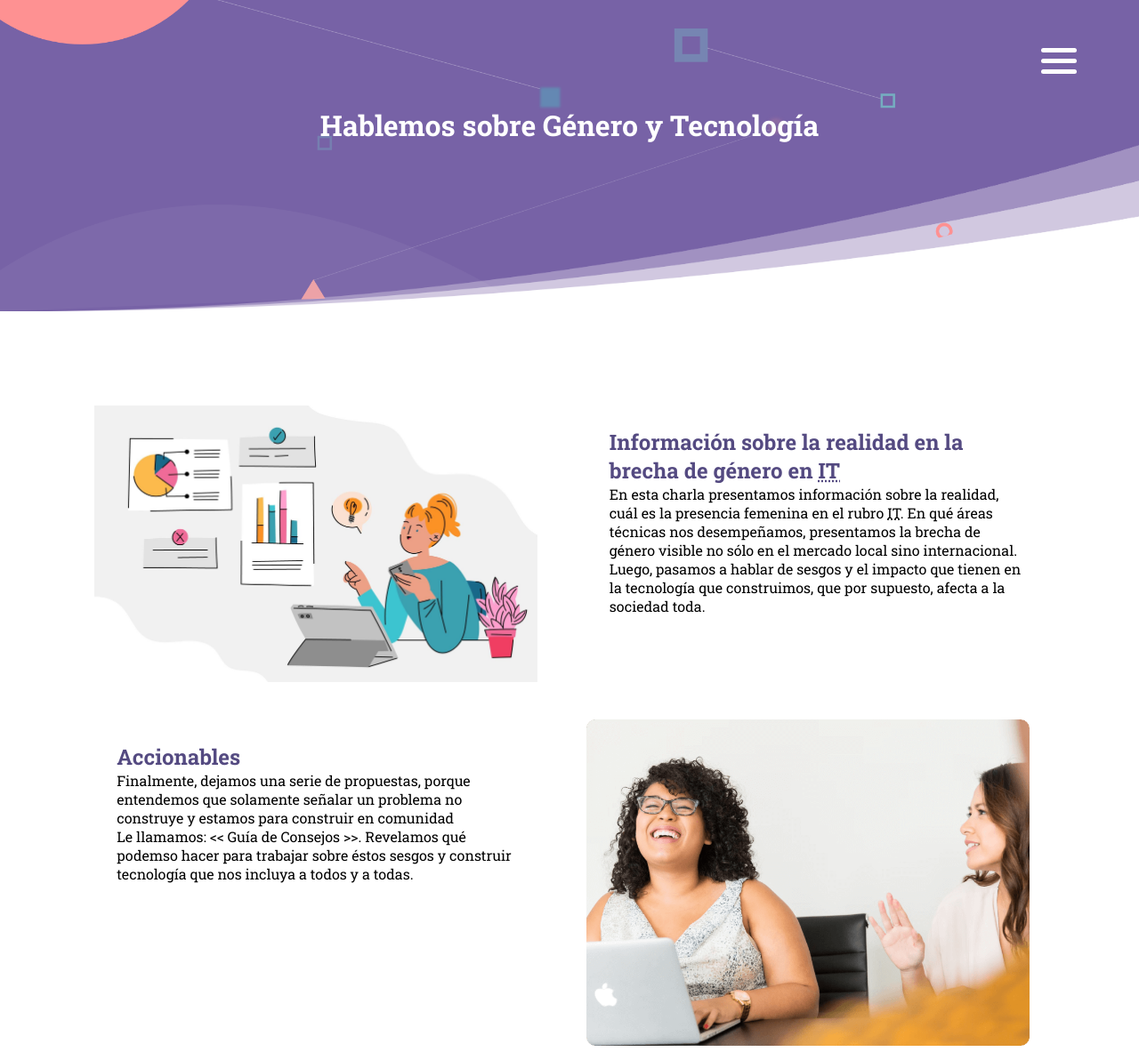
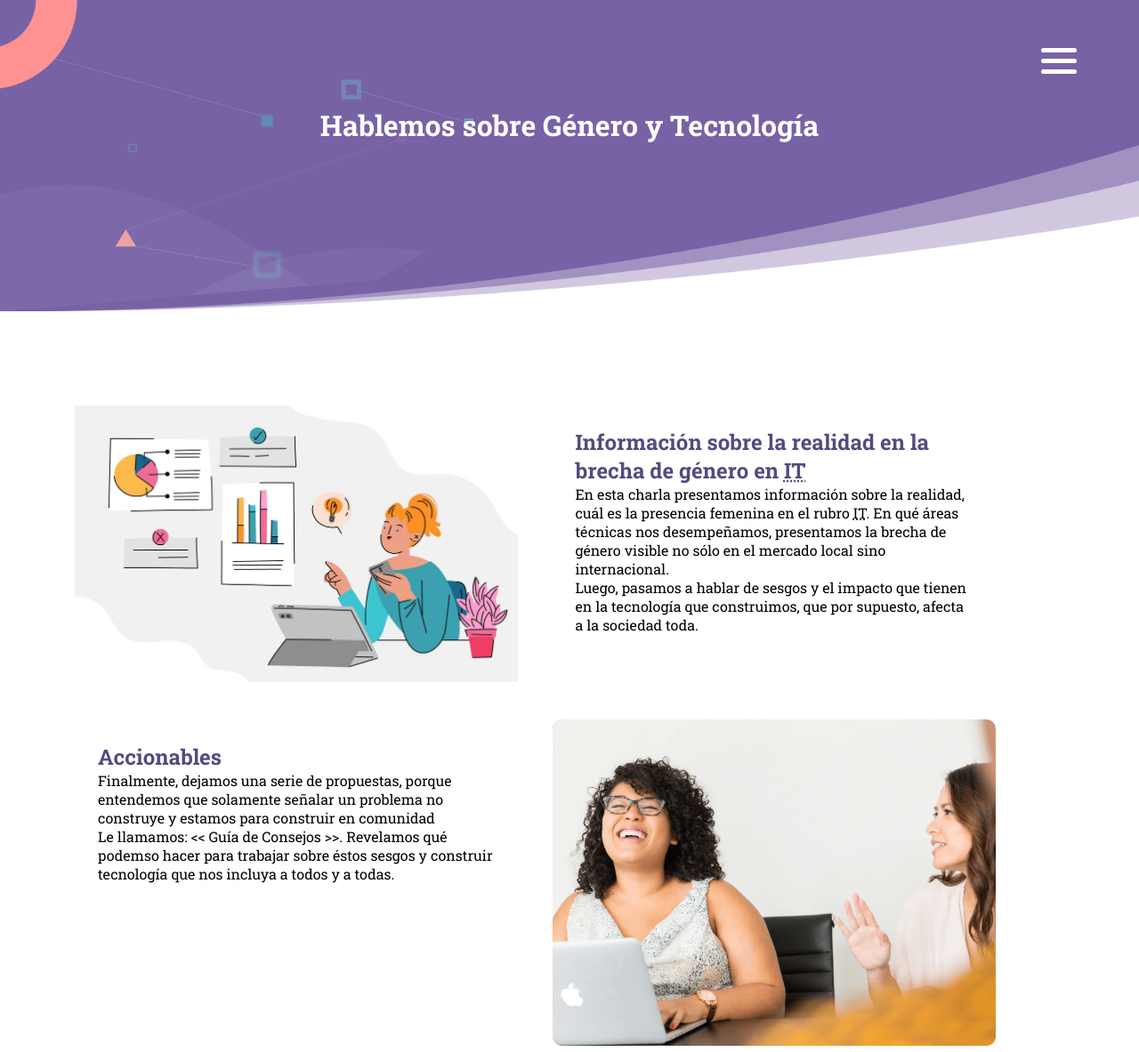
Before and after one commit to Michellefsd/desafio_1, a plain HTML site: page index.html in a window 1280 px wide. Shown: the top 1183 px of the page at 89% size. Drawn offline with Linux system fonts and the light colour scheme.

Commit message:
ajuste la img entre 633px y 1024px

```diff
--- a/styles.css
+++ b/styles.css
@@ -44,7 +44,6 @@ en forma alfabética para que sea mas fácil encontrarlos y detectar duplicados
 }
 body{
     font-family: var(--font);
-    overflow-x: hidden;
 }
 a{
     color: #fff;
@@ -56,7 +55,12 @@ h2{
 .container {
     align-items: center;
     margin: var(--mini);
+    width: 90vw;
+    display: flex;
+    flex-direction: column;
+    justify-content: center;
 }
+
 main {
     display: flex;
     flex-direction: column;
@@ -66,7 +70,11 @@ img {
     height: auto;
     max-width: 90vw;
 }
-
+@media (min-width: 633px) {
+    img {
+        max-width: 43vw;
+    }
+}
 
 /* header */
 header {
@@ -77,6 +85,7 @@ header {
     background-size: cover;
     min-height: 350px;
     min-width: 100vw;
+    overflow-x: hidden;
     position: relative;
     z-index: 0;
 }
@@ -113,17 +122,19 @@ header {
 }
 
 /* Main */
-main .principal-content {
-    margin: 5em;
+.principal-content {
+    margin: 5em 20%;
 }
+
 
 /* uso el media-querie con min-width usando el valor standard + 1
 para que luego de ese tipo de dispositivos se modifique su despliegue */
-@media (min-width: 769px) {
+@media (min-width: 633px) {
     .principal-content {
         display: grid;
         gap: var(--normal);
         grid-template-columns: repeat(2, 1fr);
+
     }
 }
 
@@ -131,6 +142,7 @@ para que luego de ese tipo de dispositivos se modifique su despliegue */
     margin: var(--mini);
     text-align: start;
 }
+
 
 /* card aparte: amarillos con boton */
 .enroll {
```
